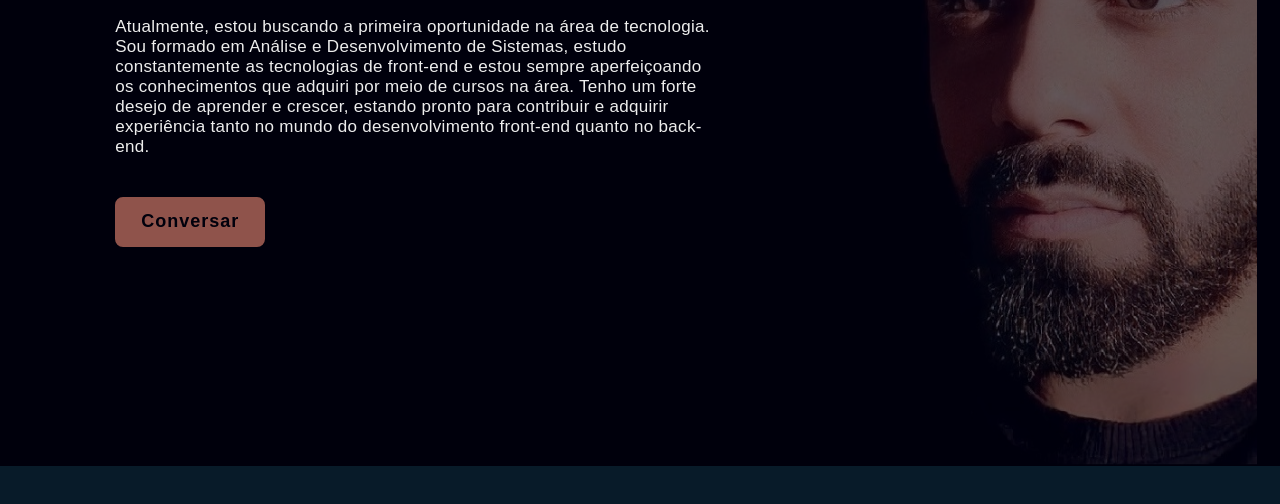
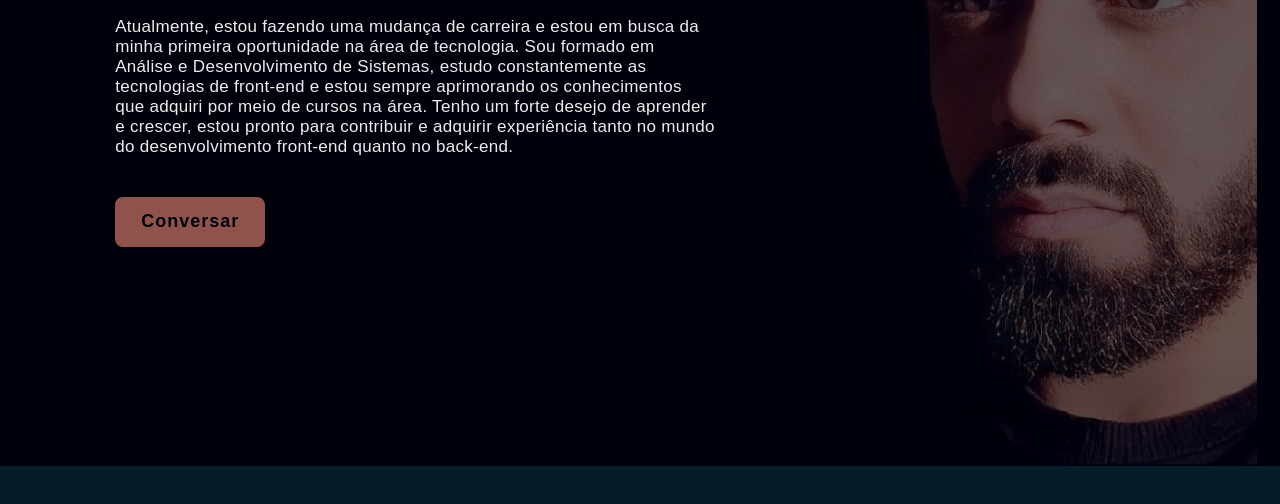
Before and after one commit to IvoOliveiraa/Portfolio, a plain HTML site: page index.html in a window 1280 px wide. Shown: the part 334-838 px from the top of the page. Drawn offline with nearby package versions, Linux system fonts and the light colour scheme.

Commit message:
alterando texto de apresentação

```diff
--- a/index.html
+++ b/index.html
@@ -41,7 +41,7 @@
                 <span class="animacao" style="--i:3;"></span>
             </div>
 
-            <p>Atualmente, estou buscando a primeira oportunidade na área de tecnologia. Sou formado em Análise e Desenvolvimento de Sistemas, estudo constantemente as tecnologias de front-end e estou sempre aperfeiçoando os conhecimentos que adquiri por meio de cursos na área. Tenho um forte desejo de aprender e crescer, estando pronto para contribuir e adquirir experiência tanto no mundo do desenvolvimento front-end quanto no back-end.
+            <p>Atualmente, estou fazendo uma mudança de carreira e estou em busca da minha primeira oportunidade na área de tecnologia. Sou formado em Análise e Desenvolvimento de Sistemas, estudo constantemente as tecnologias de front-end e estou sempre aprimorando os conhecimentos que adquiri por meio de cursos na área. Tenho um forte desejo de aprender e crescer, estou pronto para contribuir e adquirir experiência tanto no mundo do desenvolvimento front-end quanto no back-end.
                 <span class="animacao" style="--i:4;"></span>
             </p>
 
```
